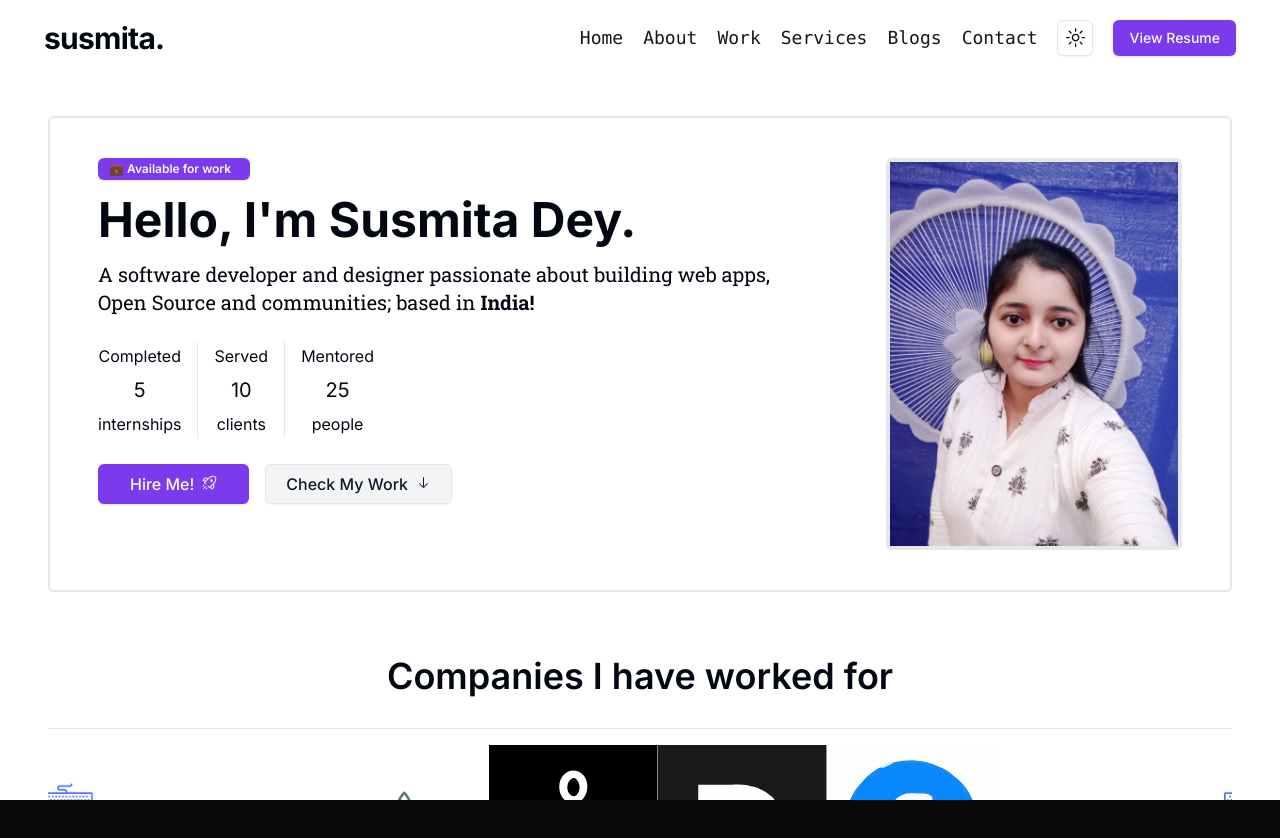
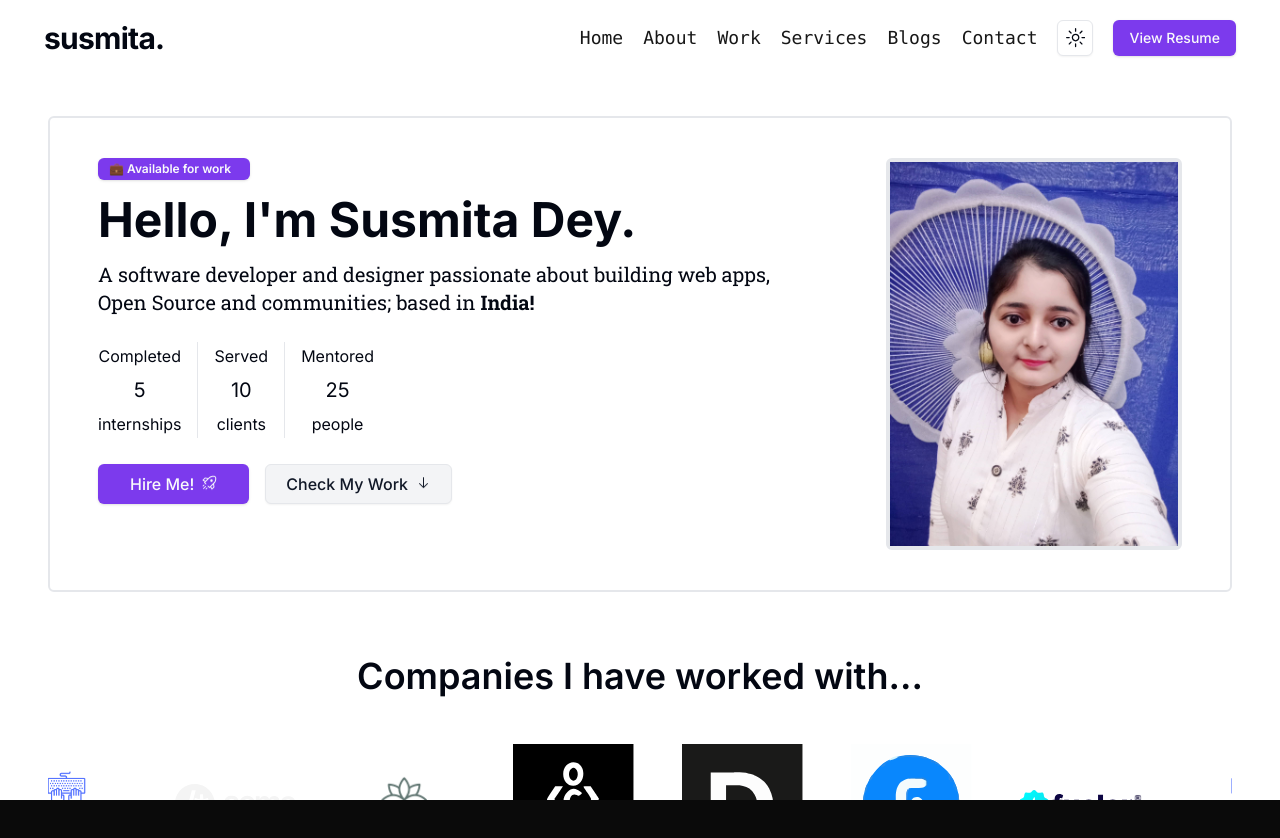
Before and after one commit to Susmita-Dey/portfolio, a Next.js app: page / in a window 1280 px wide. Shown: the top 838 px of the page. Built offline with nearby package versions, Linux system fonts and the light colour scheme.

Commit message:
add some padding to logo slider

```diff
--- a/src/components/LogoSlider.tsx
+++ b/src/components/LogoSlider.tsx
@@ -29,7 +29,7 @@ const LogoSlider = () => {
       <div className="absolute inset-0 z-20 before:absolute before:left-0 before:top-0 before:w-40 before:h-full before:bg-gradient-to-r before:from-transparent before:to-transparent before:filter before:blur-3 after:absolute after:right-0 after:top-0 after:w-40 after:h-full after:bg-gradient-to-l after:from-transparent after:to-transparent after:filter after:blur-3"></div>
 
       <h2 className="flex items-center justify-center text-4xl font-semibold pb-8 text-textColorPrimary">
-        Companies I have worked for
+        Companies I have worked with...
       </h2>
       <motion.div
         className="flex"
@@ -48,7 +48,7 @@ const LogoSlider = () => {
             className="flex-shrink-0"
             style={{ width: `${100 / slides.length}%` }}
           >
-            <div className="flex items-center justify-center h-full py-4 border-y border-textColorPrimary">
+            <div className="flex items-center justify-center h-full py-4 px-6">
               <img
                 src={slide.image}
                 alt={`Slide ${index + 1}`}
```
